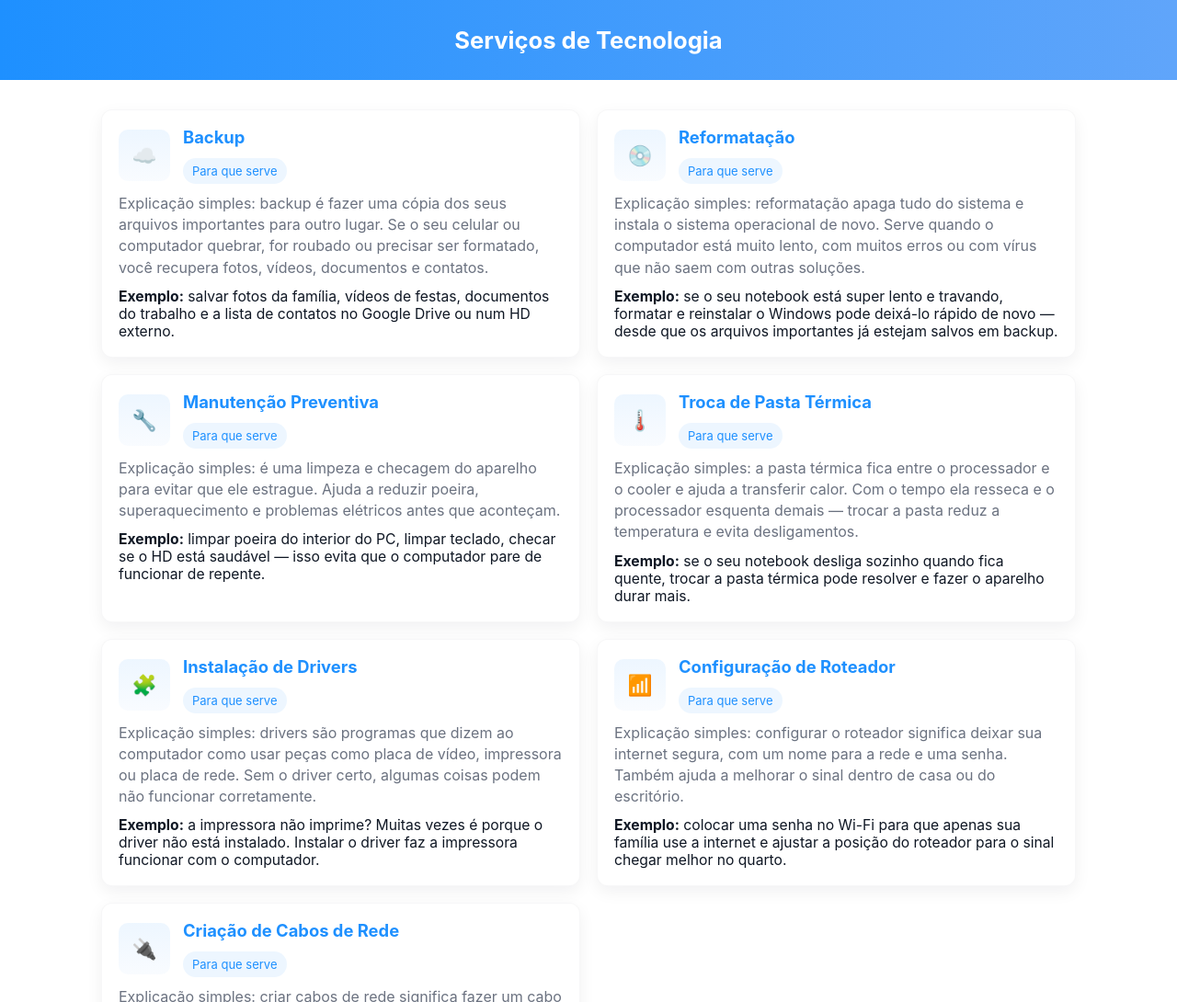
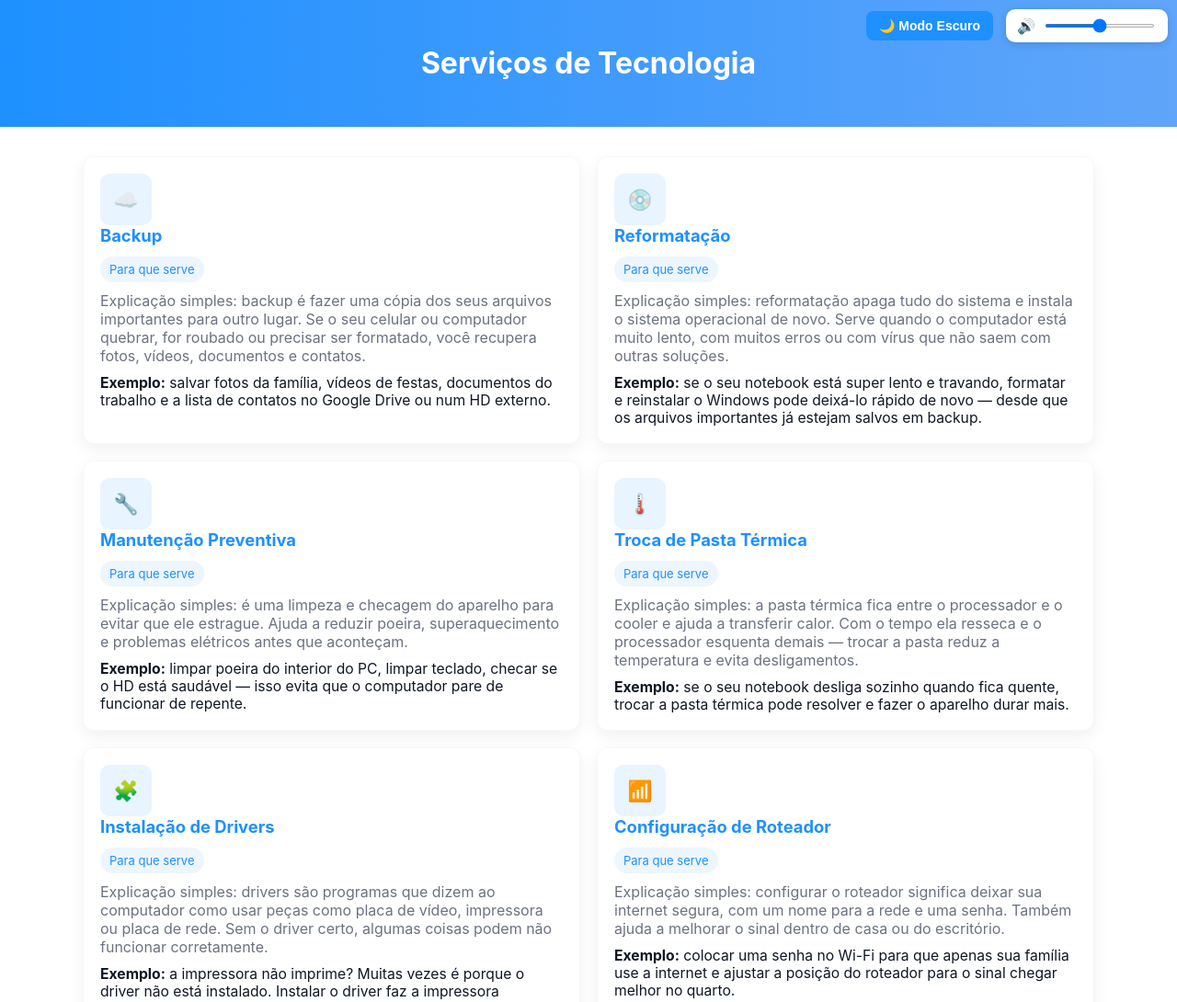
Before and after one commit to calvinspace0-cmyk/Manual, a plain HTML site: page index.html in a window 1280 px wide. Shown: the top 1090 px of the page at 92% size. Drawn offline with Linux system fonts and the light colour scheme.

Commit message:
Update index.html

```diff
--- a/index.html
+++ b/index.html
@@ -3,12 +3,33 @@
 <head>
   <meta charset="UTF-8" />
   <meta name="viewport" content="width=device-width, initial-scale=1.0" />
-  <title> Cal Tech</title>
+  <title>Cal Tech</title>
   <link rel="icon" type="image/png" href="Gemini_Generated_Image_asd34tasd34tasd3.png">
+
   <style>
-    :root{--bg:#ffffff;--primary:#1e90ff;--muted:#6b7280}
-    *{box-sizing:border-box}
-    body{margin:0;font-family:Inter, system-ui, -apple-system, "Segoe UI", Roboto, Arial;background:var(--bg);color:#0f1724}
+    :root{
+      --bg:#ffffff;
+      --text:#0f1724;
+      --card:#ffffff;
+      --primary:#1e90ff;
+      --muted:#6b7280;
+    }
+
+    body.dark{
+      --bg:#0d1117;
+      --text:#e6edf3;
+      --card:#161b22;
+      --primary:#3ea6ff;
+      --muted:#9da5b4;
+    }
+
+    body{
+      margin:0;
+      font-family:Inter, system-ui, -apple-system, "Segoe UI", Roboto, Arial;
+      background:var(--bg);
+      color:var(--text);
+      transition:0.3s;
+    }
 
     /* HEADER */
     header{
@@ -17,44 +38,75 @@
       padding:28px 20px;
       text-align:center;
     }
-    header img{
-      width:110px;
-      height:auto;
-      margin-bottom:10px;
-      filter:drop-shadow(0 2px 4px rgba(0,0,0,0.25));
-    }
-    header h1{
-      margin:0;
-      font-size:1.6rem;
+
+    /* TOPO – Botões lado a lado */
+    .top-controls{
+      position:fixed;
+      top:10px;
+      right:10px;
+      display:flex;
+      align-items:center;
+      gap:14px;
+      z-index:9999;
     }
 
-    /* CONTEÚDO */
+    /* Botão do modo claro/escuro */
+    .toggle-mode{
+      background:var(--primary);
+      color:#fff;
+      border:none;
+      padding:8px 14px;
+      border-radius:8px;
+      cursor:pointer;
+      font-size:14px;
+      font-weight:600;
+    }
+
+    /* Controle de volume */
+    .volume-box{
+      background:var(--card);
+      padding:8px 12px;
+      border-radius:10px;
+      box-shadow:0 2px 8px rgba(0,0,0,0.15);
+      display:flex;
+      align-items:center;
+      gap:8px;
+    }
+
+    .volume-box input[type="range"]{
+      width:120px;
+      height:4px;
+      cursor:pointer;
+    }
+
+    /* Conteúdo */
     .container{max-width:1100px;margin:32px auto;padding:0 20px}
     .grid{display:grid;grid-template-columns:1fr;gap:18px}
     @media(min-width:860px){.grid{grid-template-columns:repeat(2,1fr)}}
 
     .card{
-      background:#fff;
+      background:var(--card);
       border-radius:12px;
       padding:18px;
       box-shadow:0 6px 18px rgba(15,23,36,0.06);
       border:1px solid rgba(15,23,36,0.03)
     }
-    .head{display:flex;align-items:center;gap:14px}
+
     .icon{
       width:56px;
       height:56px;
       border-radius:10px;
-      background:linear-gradient(180deg,rgba(30,144,255,0.08),rgba(96,165,250,0.04));
+      background:rgba(30,144,255,0.1);
       display:flex;
       align-items:center;
       justify-content:center;
       font-size:22px;
       color:var(--primary)
     }
+
     h2{margin:0;font-size:1.15rem;color:var(--primary)}
-    p{margin:10px 0;color:var(--muted);line-height:1.45}
-    .example{margin-top:8px;font-size:0.98rem;color:#0f1724}
+    p{margin:10px 0;color:var(--muted)}
+    .example{margin-top:8px;font-size:0.98rem;color:var(--text)}
     .tag{
       display:inline-block;
       margin-top:12px;
@@ -69,10 +121,61 @@
 
 <body>
 
-  <!-- Música de Fundo -->
-  <audio autoplay loop>
+  <!-- Música -->
+  <audio id="musica" autoplay loop muted>
     <source src="MÚSICA  O Som do Cal Tech.mp3" type="audio/mpeg">
   </audio>
+
+  <!-- 🔝 TOPO: Modo Escuro + Volume -->
+  <div class="top-controls">
+
+    <!-- Botão modo escuro/claro -->
+    <button class="toggle-mode" id="btnModo">🌙 Modo Escuro</button>
+
+    <!-- Controle de Volume -->
+    <div class="volume-box">
+      🔊
+      <input type="range" id="vol" min="0" max="1" step="0.01" value="0.5">
+    </div>
+  </div>
+
+  <script>
+    /* ======================
+       Música com autoplay
+    ====================== */
+    const audio = document.getElementById("musica");
+    window.addEventListener("load", () => {
+      audio.muted = false;
+      audio.play().catch(() => {
+        document.body.addEventListener("click", () => {
+          audio.muted = false;
+          audio.play();
+        }, { once: true });
+      });
+    });
+
+    /* ======================
+       Controle de volume
+    ====================== */
+    const slider = document.getElementById("vol");
+    slider.addEventListener("input", () => {
+      audio.volume = slider.value;
+    });
+
+    /* ======================
+       Modo claro / escuro
+    ====================== */
+    const btnModo = document.getElementById("btnModo");
+    btnModo.addEventListener("click", () => {
+      document.body.classList.toggle("dark");
+
+      if(document.body.classList.contains("dark")){
+        btnModo.innerHTML = "☀️ Modo Claro";
+      } else {
+        btnModo.innerHTML = "🌙 Modo Escuro";
+      }
+    });
+  </script>
 
   <header>
     <h1>Serviços de Tecnologia</h1>
@@ -80,6 +183,8 @@
 
   <div class="container">
     <div class="grid">
+
+      <!-- SEU CONTEÚDO INTEIRO MANTIDO IGUAL -->
 
       <section class="card">
         <div class="head">
@@ -157,7 +262,7 @@
         <div class="head">
           <div class="icon">🔌</div>
           <div>
-            <h2>Criação de Cabos de Rede</h2>
+            <h2>Criação de Cabos</h2>
             <div class="tag">Para que serve</div>
           </div>
         </div>
@@ -167,5 +272,6 @@
 
     </div>
   </div>
+
 </body>
 </html>
```
